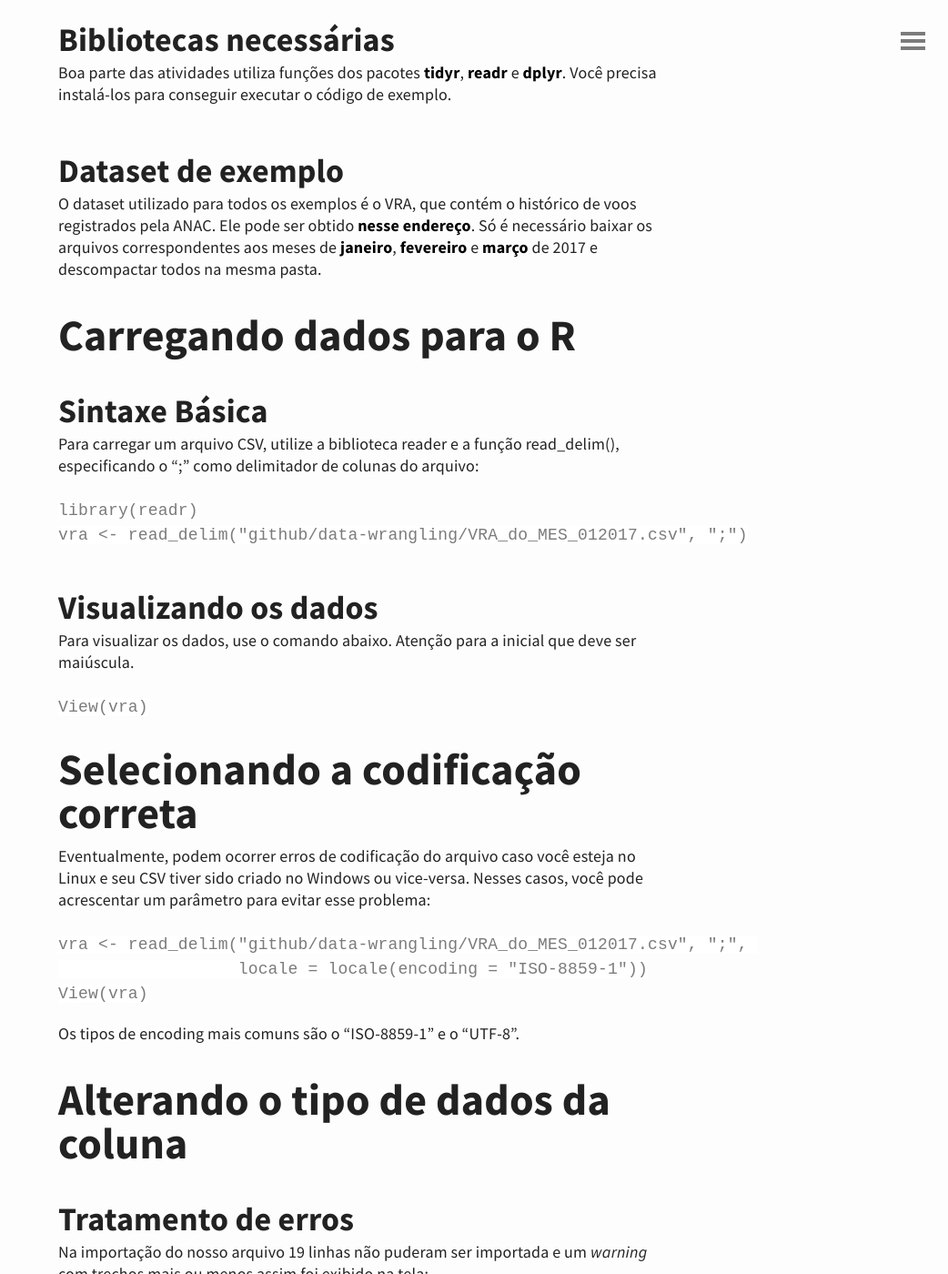
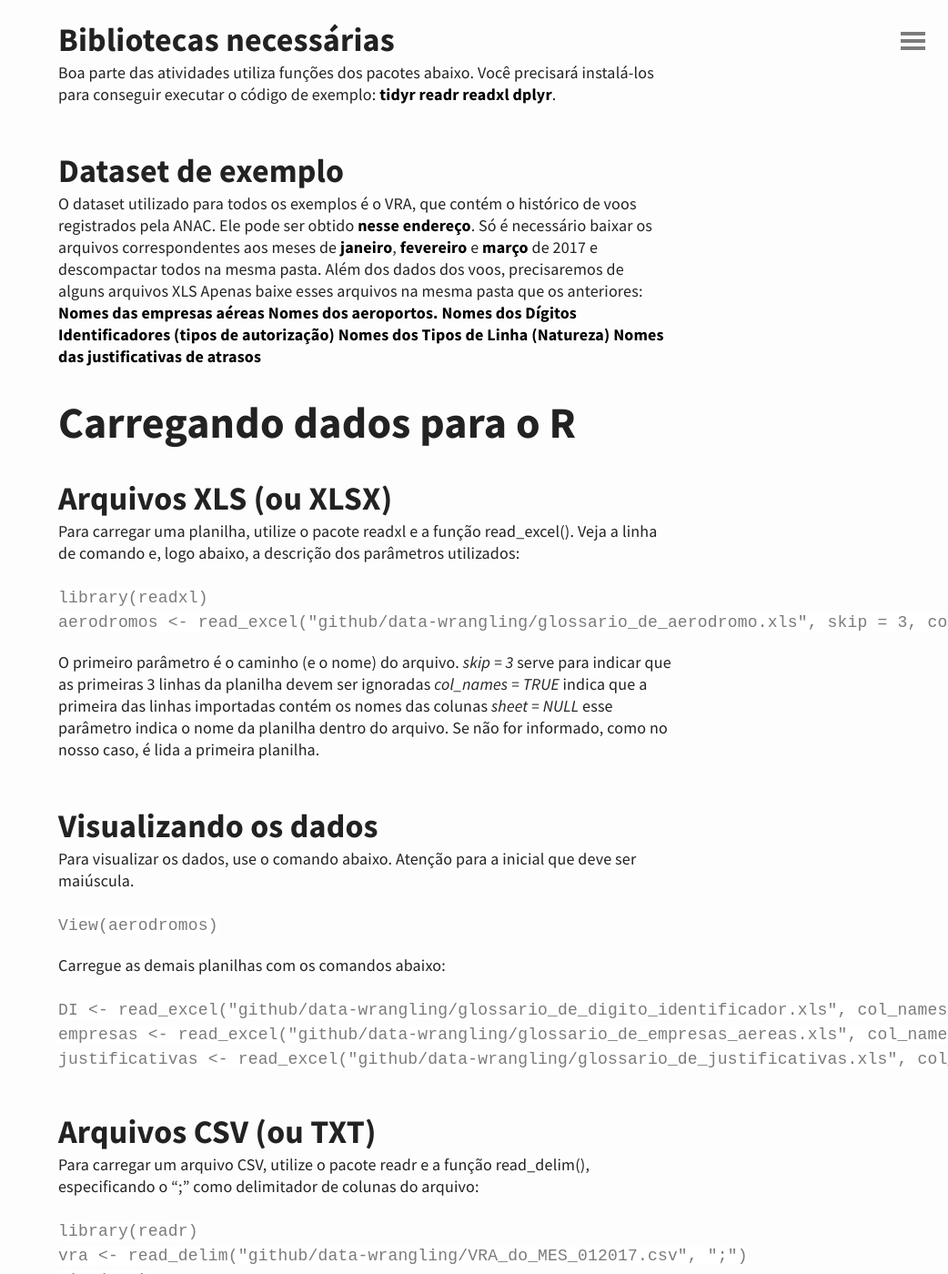
Before and after one commit to jcolares/jcolares.github.io, a Jekyll site: the page built from _posts/2018-07-31-data-wrangling.md, in a window 1280 px wide and 1400 px high, scrolled down 699 px. Shown: the whole window at 91% size, without its empty margins (238-1280 px from the left). Built offline with Jekyll 4.4.1, drawn with Linux system fonts in a browser that asks for light colours; some of the changed text lies outside the part shown.

Commit message:
Update 2018-07-31-data-wrangling.md

````diff
--- a/_posts/2018-07-31-data-wrangling.md
+++ b/_posts/2018-07-31-data-wrangling.md
@@ -10,21 +10,50 @@ Quase tudo aqui veio do excelente webinar [Data Wrangling with R e RStudio](http
 Se você ainda não tem o R ou o RStudio instalados em sua máquina, siga as instruções [neste site](http://leg.ufpr.br/~fernandomayer/aulas/ce083-2016-2/R-instalacao.html) para colocar tudo em ordem antes de começar.
 
 ## Bibliotecas necessárias
-Boa parte das atividades utiliza funções dos pacotes [tidyr](https://cran.r-project.org/web/packages/tidyr/README.html), [readr](https://cran.r-project.org/web/packages/readr/README.html) e [dplyr](https://www.r-project.org/nosvn/pandoc/dplyr.html). Você precisa instalá-los para conseguir executar o código de exemplo.
+Boa parte das atividades utiliza funções dos pacotes abaixo. Você precisará instalá-los para conseguir executar o código de exemplo:
+[tidyr](https://cran.r-project.org/web/packages/tidyr/README.html)
+[readr](https://cran.r-project.org/web/packages/readr/README.html)
+[readxl](https://readxl.tidyverse.org/reference/read_excel.html)
+[dplyr](https://www.r-project.org/nosvn/pandoc/dplyr.html).
 
 ## Dataset de exemplo
 O dataset utilizado para todos os exemplos é o VRA, que contém o histórico de voos registrados pela ANAC. Ele pode ser obtido [nesse endereço](http://www.anac.gov.br/assuntos/dados-e-estatisticas/historico-de-voos). Só é necessário baixar os arquivos correspondentes aos meses de [janeiro](http://www.anac.gov.br/assuntos/dados-e-estatisticas/base-historica-1/vra/2017/VRA_do_MS_012017.zip), [fevereiro](http://www.anac.gov.br/assuntos/dados-e-estatisticas/base-historica-1/vra/2017/VRA_do_MS_022017.zip) e [março](Março) de 2017 e descompactar todos na mesma pasta.
+Além dos dados dos voos, precisaremos de alguns arquivos XLS Apenas baixe esses arquivos na mesma pasta que os anteriores:
+[Nomes das empresas aéreas](http://www.anac.gov.br/assuntos/dados-e-estatisticas/vra/glossario_de_empresas_aereas.xls)
+[Nomes dos aeroportos.](http://www.anac.gov.br/assuntos/dados-e-estatisticas/vra/glossario_de_aerodromo.xls)
+[Nomes dos Dígitos Identificadores (tipos de autorização)](http://www.anac.gov.br/assuntos/dados-e-estatisticas/vra/glossario_de_digito_identificador.xls)
+[Nomes dos Tipos de Linha (Natureza)](http://www.anac.gov.br/assuntos/dados-e-estatisticas/vra/glossario_de_tipo_de_linha.xls)
+[Nomes das justificativas de atrasos](http://www.anac.gov.br/assuntos/dados-e-estatisticas/vra/glossario_de_justificativas.xls)
 
 # Carregando dados para o R
-## Sintaxe Básica
-Para carregar um arquivo CSV, utilize a biblioteca reader e a função read_delim(), especificando o ";" como delimitador de colunas do arquivo:
+## Arquivos XLS (ou XLSX)
+Para carregar uma planilha, utilize o pacote readxl e a função read_excel(). Veja a linha de comando e, logo abaixo, a descrição dos parâmetros utilizados:
+```
+library(readxl)
+aerodromos <- read_excel("github/data-wrangling/glossario_de_aerodromo.xls", skip = 3, col_names = TRUE )
+```
+O primeiro parâmetro é o caminho (e o nome) do arquivo.
+*skip = 3* serve para indicar que as primeiras 3 linhas da planilha devem ser ignoradas
+*col_names = TRUE* indica que a primeira das linhas importadas contém os nomes das colunas
+*sheet = NULL* esse parâmetro indica o nome da planilha dentro do arquivo. Se não for informado, como no nosso caso, é lida a primeira planilha.
+
+## Visualizando os dados
+Para visualizar os dados, use o comando abaixo. Atenção para a inicial que deve ser maiúscula.
+```
+View(aerodromos)
+```
+Carregue as demais planilhas com os comandos abaixo:
+```
+DI <- read_excel("github/data-wrangling/glossario_de_digito_identificador.xls", col_names = TRUE, skip = 3)
+empresas <- read_excel("github/data-wrangling/glossario_de_empresas_aereas.xls", col_names = TRUE, skip = 3)
+justificativas <- read_excel("github/data-wrangling/glossario_de_justificativas.xls", col_names = TRUE, skip = 3)
+```
+
+## Arquivos CSV (ou TXT)
+Para carregar um arquivo CSV, utilize o pacote readr e a função read_delim(), especificando o ";" como delimitador de colunas do arquivo:
 ```
 library(readr)
 vra <- read_delim("github/data-wrangling/VRA_do_MES_012017.csv", ";")
-```
-## Visualizando os dados
-Para visualizar os dados, use o comando abaixo. Atenção para a inicial que deve ser maiúscula.
-```
 View(vra)
 ```
 # Selecionando a codificação correta
@@ -69,7 +98,8 @@ vra <- read_delim("github/data-wrangling/VRA_do_MES_012017.csv", ";",
                   )
 View(vra)
 ```
-# Agrupando dados de diferentes arquivos
+# Combinando múltiplos arquivos
+## Unindo arquivos
 Os dados que estamos utilizando estão divididos em um arquivo CSV para cada mês. Queremos unir todos esses arquivos em um único dataframe para podermos fazer análises anuais. Se as colunas dos arquivos são semelhantes, podemos concatená-los com os comandos abaixo:
 ```
 vra02 <- read_delim("github/data-wrangling/VRA_do_MES_022017.csv", ";",
@@ -92,7 +122,7 @@ vra03 <- read_delim("github/data-wrangling/VRA_do_MES_032017.csv", ";",
                   )
 vra <- rbind(vra, vra02, vra03)
 ```
-Se uma das colunas for diferente em um dos arquivos, o rbind() acima não funcionará. Em nosso exemplo, isso ocorre com a coluna "Código Justificativa", que no vra03 tem o nome "CódigoJustificativa". Para renomeá-la, digite o comando abaixo:
+Se uma das colunas tiver o nome ou tipo de dados diferente em um dos arquivos, o rbind() acima não funcionará. Um exemplo disso ocorre com a coluna "Código Justificativa", que no vra03 tem o nome "CódigoJustificativa". Para renomeá-la, digite o comando abaixo:
 ```
 colnames(vra03)[colnames(vra03)=="CódigoJustificativa"] <- "Código Justificativa"
 
@@ -101,6 +131,8 @@ Agora é possível fazer o rbind():
 ```
 vra <- rbind(vra, vra02, vra03)
 ```
+Obs.: Também é possível unir dois ou mais arquivos horizontalmente com a função *cbind()*, caso todas as suas colunas sejam diferentes. Isso pode ser útil para juntar em uma mesma tabela dados complementares. Porém fique atento para que cada arquivo tenha as linhas correspondentes entre si.
+
 ## Liberando espaço na memória
 Considerando que muitas vezes estaremos lidando com grandes volumes de dados, não faz muito sentido ficar ocupando espaço precioso de memória com coisas que não pretendemos mais usar. Para apagar um dataframe da memória, use o comando abaixo:
 ```
````
